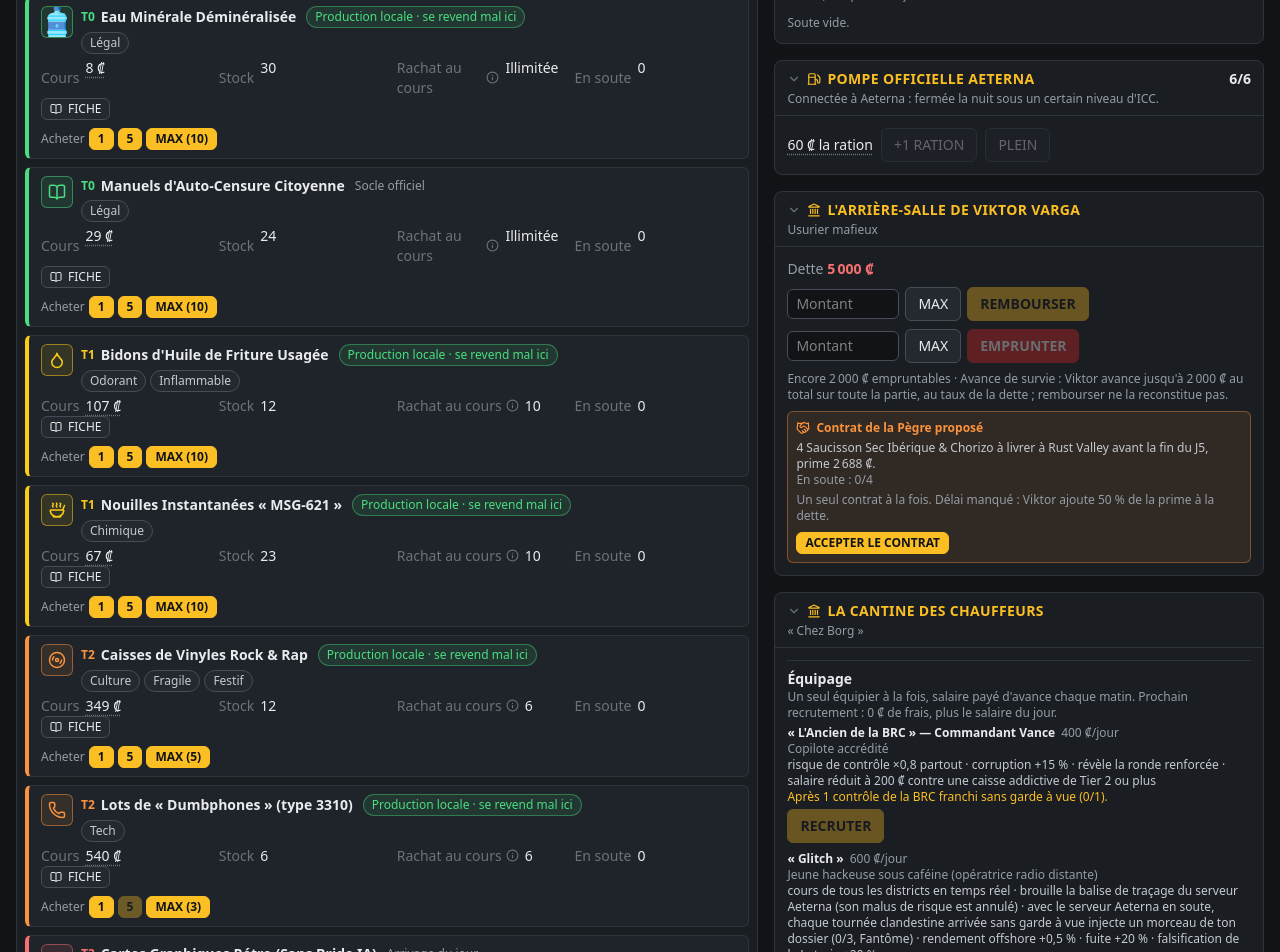
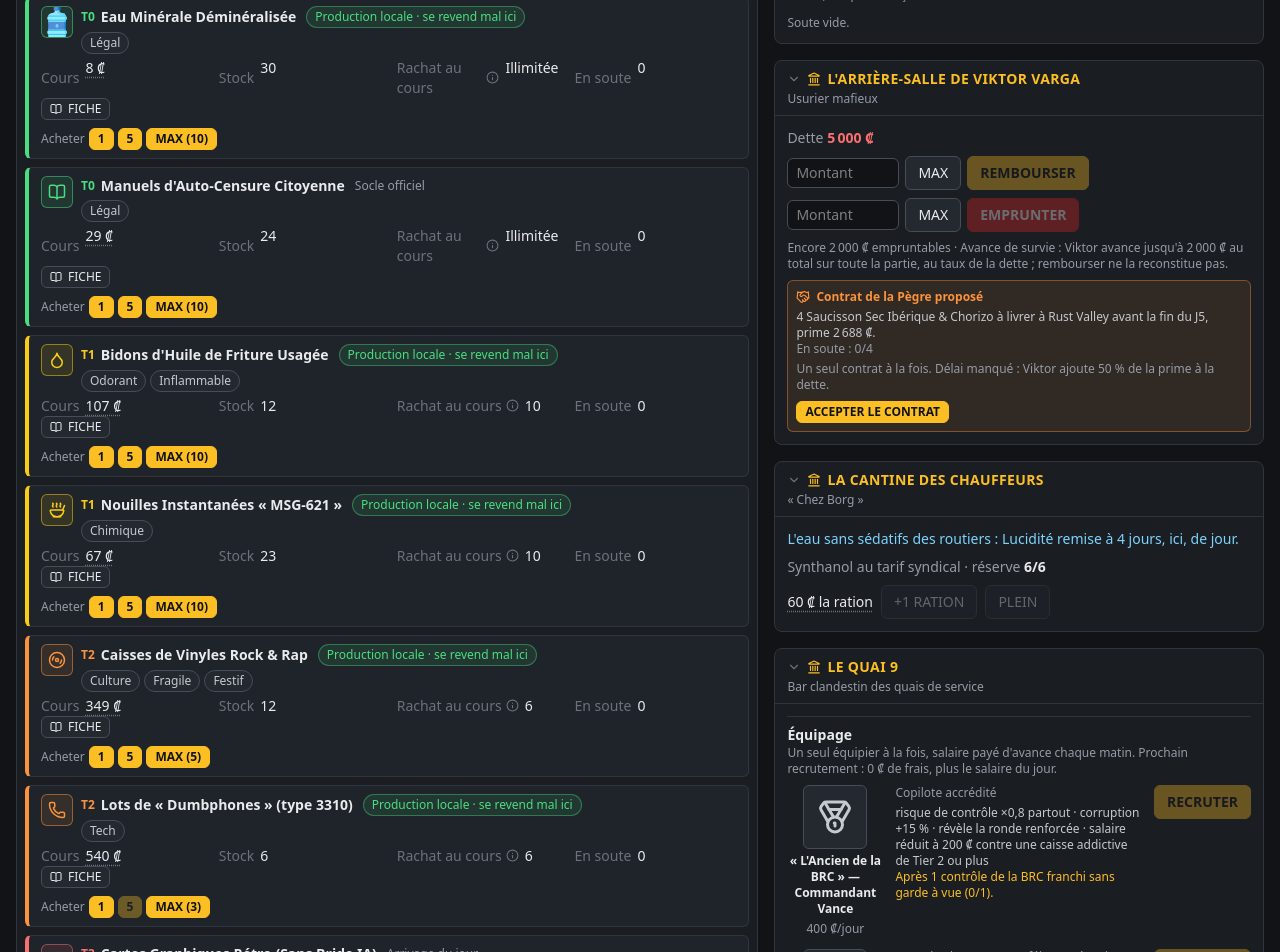
Before and after one commit to Jyhem2000/concordia, a React (Vite) app: page / in a window 1280 px wide. Shown: the part 1040-1992 px from the top of the page. Built offline with nearby package versions, Linux system fonts and the light colour scheme.

Commit message:
Le Quai 9, bar clandestin de Hives, pour le recrutement ; plein au tarif syndical sur la carte de la Cantine ; équipiers en trois colonnes avec portrait
Co-Authored-By: Claude Opus 5.5 <noreply@anthropic.com>

```diff
--- a/src/data/locations.ts
+++ b/src/data/locations.ts
@@ -5,7 +5,7 @@ import type { DistrictId, GlobalEventId, Location, LocationId, ProductId, Requir
  * et le lore sont au chap. 3, les noms dans src/i18n/fr.ts.
  */
 
-/** Cantine des Chauffeurs : Synthanol au tarif syndical */
+/** Cantine des Chauffeurs : Synthanol au tarif syndical (la Lucidité se recharge dans son district, de jour) */
 export const CANTINE = { fuelPrice: 60 }
 
 /** Garage de Mécano-Mitch : prix d'un PV de châssis réparé */
@@ -80,7 +80,8 @@ export const SERVICE_REQUIREMENTS: Readonly<Partial<Record<ServiceKey, readonly
 
 export const LOCATIONS: Readonly<Record<LocationId, Location>> = {
   'LOC-D1-1': { district: 'D1', services: ['debt'] },
-  'LOC-D1-2': { district: 'D1', services: ['crew'] },
+  'LOC-D1-2': { district: 'D1', services: ['cantine'] },
+  'LOC-D1-3': { district: 'D1', services: ['crew'] },
   'LOC-D2-1': { district: 'D2', services: ['influence'] },
   'LOC-D3-1': { district: 'D3', services: ['morgue'] },
   'LOC-D4-1': { district: 'D4', services: ['garage'] },
--- a/src/engine/crew.ts
+++ b/src/engine/crew.ts
@@ -104,10 +104,14 @@ export function isSedated(state: GameState): boolean {
 /** District de la Cantine des Chauffeurs, où la Lucidité se recharge */
 export const cantineDistrict = (): DistrictId => LOCATIONS['LOC-D1-2'].district
 
-/** Se trouver au district de la Cantine de jour remet la protection au maximum */
+/** De jour, au district de la Cantine : les routiers y passent tous (Lucidité, Synthanol au tarif syndical) */
+export function atCantine(state: GameState): boolean {
+  return state.districtId === cantineDistrict() && state.phase === 'day' && !state.dayOver
+}
+
+/** Se trouver au district de la Cantine de jour remet la Lucidité au maximum */
 export function refreshLucidity(state: GameState): GameState {
-  const atCantine = state.districtId === cantineDistrict() && state.phase === 'day' && !state.dayOver
-  return atCantine ? { ...state, lucidity: SEDATION.lucidityDays } : state
+  return atCantine(state) ? { ...state, lucidity: SEDATION.lucidityDays } : state
 }
 
 /** Mémoire de marché brouillée : Sédation, sauf flux pirate de Glitch, jamais dans le district actuel */
--- a/src/engine/market.ts
+++ b/src/engine/market.ts
@@ -19,7 +19,7 @@ import { CREW } from '../data/vehicles.ts'
 import { PRODUCT_IDS, PRODUCTS, TIERS } from '../data/products.ts'
 import { breakdown, type Breakdown, type BreakdownBuilder, type RuleSource } from './breakdown.ts'
 import { takeLots } from './cargo.ts'
-import { crewEffect } from './crew.ts'
+import { atCantine, crewEffect } from './crew.ts'
 import { freshnessFactor, freshnessOf } from './condition.ts'
 import { recordOf } from './records.ts'
 import { atAfter } from './night.ts'
@@ -294,6 +294,6 @@ export function estimatedUnitSale(quote: number): number {
 /** Prix d'une ration de Synthanol dans le district actuel */
 export function fuelPriceBreakdown(state: GameState): Breakdown {
   // Cantine des Chauffeurs : tarif syndical en D1, de jour
-  if (state.districtId === 'D1' && state.phase === 'day' && !state.dayOver) return breakdown('LOC-D1-2', CANTINE.fuelPrice).build()
+  if (atCantine(state)) return breakdown('LOC-D1-2', CANTINE.fuelPrice).build()
   return breakdown(state.districtId, DISTRICTS[state.districtId].fuelPrice).build()
 }
--- a/src/engine/types.ts
+++ b/src/engine/types.ts
@@ -41,7 +41,7 @@ export type TagId =
 export type DistrictId = `D${1 | 2 | 3 | 4 | 5 | 6}`
 
 /** Lieux spéciaux (chap. 3) */
-export type LocationId = 'LOC-D1-1' | 'LOC-D1-2' | 'LOC-D2-1' | 'LOC-D3-1' | 'LOC-D4-1' | 'LOC-D4-2' | 'LOC-D5-1' | 'LOC-D6-1'
+export type LocationId = 'LOC-D1-1' | 'LOC-D1-2' | 'LOC-D1-3' | 'LOC-D2-1' | 'LOC-D3-1' | 'LOC-D4-1' | 'LOC-D4-2' | 'LOC-D5-1' | 'LOC-D6-1'
 
 /** Véhicules, modules, équipiers (chap. 4) */
 export type VehicleId = `VEH-${Four}`
@@ -230,7 +230,7 @@ export type District = {
 }
 
 /** Services rendus par les lieux spéciaux implémentés (chap. 2 et 3) */
-export type LocationService = 'debt' | 'offshore' | 'garage' | 'crew' | 'influence' | 'morgue' | 'prophecy' | 'forgery' | 'velvet'
+export type LocationService = 'debt' | 'cantine' | 'offshore' | 'garage' | 'crew' | 'influence' | 'morgue' | 'prophecy' | 'forgery' | 'velvet'
 
 /** Services à usage compté (coût croissant) ou à cooldown */
 export type ServiceKey = 'influence' | 'pass' | 'surgery' | 'certificate' | 'prophecy' | 'forgery' | 'auction' | 'blackmail' | 'vip'
--- a/src/i18n/fr.ts
+++ b/src/i18n/fr.ts
@@ -308,7 +308,7 @@ export const fr = {
     vehicleTitle: 'Véhicule & équipage',
     modules: (mounted: number, slots: number) => `Modules ${mounted}/${slots}`,
     noModule: 'Aucun module monté : ils se montent au garage.',
-    noCrew: 'Aucun équipier : ils se recrutent à la Cantine.',
+    noCrew: 'Aucun équipier : ils se recrutent au Quai 9.',
     garageAt: (district: string) => `Garage de Mécano-Mitch à ${district}, de jour : modules, châssis et réparations s'y font, dans cet onglet.`,
     title: (used: number, capacity: number) => `Soute ${used}/${capacity}`,
     empty: 'Soute vide.',
@@ -720,6 +720,8 @@ export const fr = {
   },
 
   place: {
+    cantineLucidity: (days: number) => `L'eau sans sédatifs des routiers : Lucidité remise à ${days} jours, ici, de jour.`,
+    cantineFuel: 'Synthanol au tarif syndical · réserve',
     ventureTitle: 'Placement du Cartel',
     ventureRule: (rate: string, chance: string, loss: string) =>
       `Plus rentable que l'offshore (${rate} par jour), mais chaque matin ${chance} de risque de coup de filet : le placement perd alors ${loss} de son solde. Retrait avec la même commission. Compte dans le score.`,
@@ -1248,6 +1250,7 @@ export const fr = {
   location: {
     'LOC-D1-1': { name: "L'Arrière-Salle de Viktor Varga", subtitle: 'Usurier mafieux' },
     'LOC-D1-2': { name: 'La Cantine des Chauffeurs', subtitle: '« Chez Borg »' },
+    'LOC-D1-3': { name: 'Le Quai 9', subtitle: 'Bar clandestin des quais de service' },
     'LOC-D2-1': { name: 'Le Studio de « Karma-Cham »', subtitle: "Influenceuse d'État corrompue" },
     'LOC-D3-1': { name: 'La Morgue Arrière', subtitle: 'Dr. K.' },
     'LOC-D4-1': { name: 'Le Garage « Faraday »', subtitle: 'Mécano-Mitch' },
--- a/src/ui/places/CrewDesk.tsx
+++ b/src/ui/places/CrewDesk.tsx
@@ -8,12 +8,13 @@ import Button from '../shared/Button.tsx'
 import Locked from '../shared/Locked.tsx'
 import { FOCUS_RING } from '../shared/focus.ts'
 import Hint from '../shared/Hint.tsx'
+import Thumb from '../shared/Thumb.tsx'
 
 type CrewOfferProps = {
   crewId: CrewId
 }
 
-/** Cantine des Chauffeurs : recrutement, renvoi et salaire de l'équipier (chap. 3 et 4) */
+/** Le Quai 9 : recrutement, renvoi et salaire de l'équipier (chap. 3 et 4) */
 export default function CrewDesk() {
   const game = useGameStore((s) => s.game)
   const dispatch = useGameStore((s) => s.dispatch)
@@ -50,7 +51,7 @@ export default function CrewDesk() {
           </Button>
         </div>
       )}
-      <ul className="mt-1 space-y-2">
+      <ul className="mt-2 space-y-3">
         {CREW_IDS.filter((id) => id !== active).map((id) => (
           <CrewOffer key={id} crewId={id} />
         ))}
@@ -84,16 +85,22 @@ function CrewOffer({ crewId }: CrewOfferProps) {
   ]
 
   return (
-    <li className="text-xs">
-      <p className="font-bold text-ink">
-        {t.crew[crewId].name}
-        <span className="ml-1.5 font-normal text-ink-muted">{t.crewDesk.salary(credits(salary(crewId)))}</span>
-      </p>
-      <p className="text-ink-muted">{t.crew[crewId].subtitle}</p>
-      <p className="text-ink-soft">{bonuses.join(' · ')}</p>
-      {/* Verrou de progression : condition et avancement, tant qu'il ne s'est pas présenté (chap. 4) */}
-      <Locked requires={crew.requires} />
-      <div className="mt-1 flex items-center gap-2">
+    <li className="flex items-start gap-3 text-xs">
+      {/* Portrait et données de base */}
+      <div className="flex w-24 shrink-0 flex-col items-center gap-1 text-center">
+        <Thumb id={crewId} size="lg" />
+        <p className="font-bold text-ink">{t.crew[crewId].name}</p>
+        <p className="text-ink-muted">{t.crewDesk.salary(credits(salary(crewId)))}</p>
+      </div>
+      {/* Description et effets */}
+      <div className="min-w-0 flex-1">
+        <p className="text-ink-muted">{t.crew[crewId].subtitle}</p>
+        <p className="mt-1 text-ink-soft">{bonuses.join(' · ')}</p>
+        {/* Verrou de progression : condition et avancement, tant qu'il ne s'est pas présenté (chap. 4) */}
+        <Locked requires={crew.requires} />
+      </div>
+      {/* Recrutement */}
+      <div className="flex w-24 shrink-0 flex-col items-end gap-1 text-right">
         <Button variant="primary" disabled={error !== null} onClick={() => dispatch({ type: 'hireCrew', crewId })}>
           {t.crewDesk.hire}
         </Button>
--- a/src/ui/places/PlacesPanel.tsx
+++ b/src/ui/places/PlacesPanel.tsx
@@ -1,9 +1,10 @@
 import { Landmark, Lock } from 'lucide-react'
 import type { ReactNode } from 'react'
-import { SURVIVAL_ADVANCE, VENTURE } from '../../data/balance.ts'
+import { SEDATION, SURVIVAL_ADVANCE, VENTURE } from '../../data/balance.ts'
 import { LOCATIONS } from '../../data/locations.ts'
+import { VEHICLES } from '../../data/vehicles.ts'
 import { maxRepay } from '../../engine/actions.ts'
-import { crewEffect } from '../../engine/crew.ts'
+import { atCantine, crewEffect } from '../../engine/crew.ts'
 import {
   breakEvenDays,
   effectiveOffshoreRate,
@@ -24,7 +25,7 @@ import CrewDesk from './CrewDesk.tsx'
 import ContractCard from './ContractCard.tsx'
 import GarageDesk from './GarageDesk.tsx'
 import { placesHere } from './placesHere.ts'
-import PumpPanel from './PumpPanel.tsx'
+import PumpPanel, { PumpControls } from './PumpPanel.tsx'
 import { CassandreDesk, ForgeryDesk, KarmaDesk, MorgueDesk, VelvetDesk } from './SpecialDesks.tsx'
 
 type PlaceProps = {
@@ -44,12 +45,14 @@ type PlacesPanelProps = {
 /** Pompe à Synthanol et guichets des lieux spéciaux du district courant */
 export default function PlacesPanel({ garage = false }: PlacesPanelProps) {
   const districtId = useGameStore((s) => s.game.districtId)
+  // De jour à Hives, le plein se fait à la Cantine, au tarif syndical : la pompe du district ne sert qu'une fois la Cantine fermée
+  const cantine = useGameStore((s) => atCantine(s.game))
   const here = placesHere(districtId, garage)
 
   return (
     <>
       {/* Chaque district a sa pompe ; elle n'a rien à voir avec le garage */}
-      {!garage && <PumpPanel />}
+      {!garage && !cantine && <PumpPanel />}
       {here.map((id) => (
         <Place key={id} locationId={id}>
           {LOCATIONS[id].services.map((service) => (
@@ -83,6 +86,8 @@ function ServiceDesk({ service }: ServiceDeskProps) {
   switch (service) {
     case 'debt':
       return <DebtDesk />
+    case 'cantine':
+      return <CantineDesk />
     case 'offshore':
       return <OffshoreDesk />
     case 'garage':
@@ -100,6 +105,23 @@ function ServiceDesk({ service }: ServiceDeskProps) {
     case 'velvet':
       return <VelvetDesk />
   }
+}
+
+/** Cantine des Chauffeurs : l'eau des routiers (Lucidité) et le Synthanol au tarif syndical */
+function CantineDesk() {
+  const game = useGameStore((s) => s.game)
+  const { t } = useI18n()
+
+  return (
+    <>
+      <p className="text-info">{t.place.cantineLucidity(SEDATION.lucidityDays)}</p>
+      <p>
+        <span className="text-ink-muted">{t.place.cantineFuel} </span>
+        <span className="font-bold">{t.pump.reserve(game.fuel, VEHICLES[game.vehicleId].tank)}</span>
+      </p>
+      <PumpControls />
+    </>
+  )
 }
 
 function DebtDesk() {
--- a/src/ui/places/PumpPanel.tsx
+++ b/src/ui/places/PumpPanel.tsx
@@ -12,13 +12,9 @@ import Panel from '../shared/Panel.tsx'
 
 /** Pompe à Synthanol du district (chap. 3) : officielle (fermée la nuit sous un seuil d'ICC) ou pirate (toujours ouverte) */
 export default function PumpPanel() {
-  // Prix, ouverture et plein possible se calculent sur l'état entier
   const game = useGameStore((s) => s.game)
-  const dispatch = useGameStore((s) => s.dispatch)
-  const { t, credits } = useI18n()
+  const { t } = useI18n()
   const tank = VEHICLES[game.vehicleId].tank
-  const refuelMax = maxRefuel(game)
-  const closed = pumpClosed(game)
 
   return (
     <Panel
@@ -28,9 +24,21 @@ export default function PumpPanel() {
       aside={<span className="font-bold">{t.pump.reserve(game.fuel, tank)}</span>}
       collapseId="fuel"
     >
-      {closed ? (
-        <Hint tone="night">{t.error['pump-closed']}</Hint>
-      ) : (
+      {pumpClosed(game) ? <Hint tone="night">{t.error['pump-closed']}</Hint> : <PumpControls />}
+    </Panel>
+  )
+}
+
+/** Prix de la ration (détaillable), +1 ration, plein, et la corvée DSC quand le joueur est bloqué ; pompe du district ou Cantine */
+export function PumpControls() {
+  // Prix, plein possible et corvée se calculent sur l'état entier
+  const game = useGameStore((s) => s.game)
+  const dispatch = useGameStore((s) => s.dispatch)
+  const { t, credits } = useI18n()
+  const refuelMax = maxRefuel(game)
+
+  return (
+    <>
       <div className="flex flex-wrap items-center gap-2">
         <Detailed breakdown={fuelPriceBreakdown(game)} format={(price) => t.evening.pricePerRation(credits(price))} />
         <Button disabled={refuelMax < 1} onClick={() => dispatch({ type: 'refuel', qty: 1 })}>
@@ -40,7 +48,6 @@ export default function PumpPanel() {
           {t.evening.refuelFull}
         </Button>
       </div>
-      )}
       {canSiphon(game) && (
         <div className="mt-2 flex flex-wrap items-center gap-2">
           <Button variant="danger" onClick={() => dispatch({ type: 'siphon' })}>
@@ -49,6 +56,6 @@ export default function PumpPanel() {
           <Hint>{t.evening.siphonHint}</Hint>
         </div>
       )}
-    </Panel>
+    </>
   )
 }
--- a/src/ui/shared/images.ts
+++ b/src/ui/shared/images.ts
@@ -9,6 +9,7 @@ import {
   BusFront,
   Ambulance,
   Candy,
+  ChefHat,
   Cigarette,
   Coffee,
   Cpu,
@@ -21,7 +22,9 @@ import {
   Flame,
   Frame,
   Grid3x3,
+  Headset,
   Ham,
+  Medal,
   Hexagon,
   Milk,
   PackageCheck,
@@ -45,10 +48,10 @@ import {
   Zap,
   type LucideIcon,
 } from 'lucide-react'
-import type { ModuleId, ProductId, VehicleId } from '../../engine/types.ts'
+import type { CrewId, ModuleId, ProductId, VehicleId } from '../../engine/types.ts'
 
-/** Données qui ont une image : produits, véhicules, modules (chap. 7) */
-export type ImageId = ProductId | VehicleId | ModuleId
+/** Données qui ont une image : produits, véhicules, modules, équipiers (chap. 7) */
+export type ImageId = ProductId | VehicleId | ModuleId | CrewId
 
 /** Images déposées dans `src/assets/images/`, nommées par l'ID de la donnée (`T1-03.png`) */
 const files = import.meta.glob<string>('../../assets/images/*.png', { eager: true, import: 'default' })
@@ -104,4 +107,7 @@ export const FALLBACK_ICONS: Record<ImageId, LucideIcon> = {
   'MOD-07': ArrowDownToLine,
   'MOD-08': BadgeCheck,
   'MOD-09': WifiOff,
+  'CREW-01': Medal,
+  'CREW-02': Headset,
+  'CREW-03': ChefHat,
 }
```
Also changed, not shown: 4 other files (tests, documents, lock files or other folders). Lines whose indentation alone changed are shown as unchanged.
